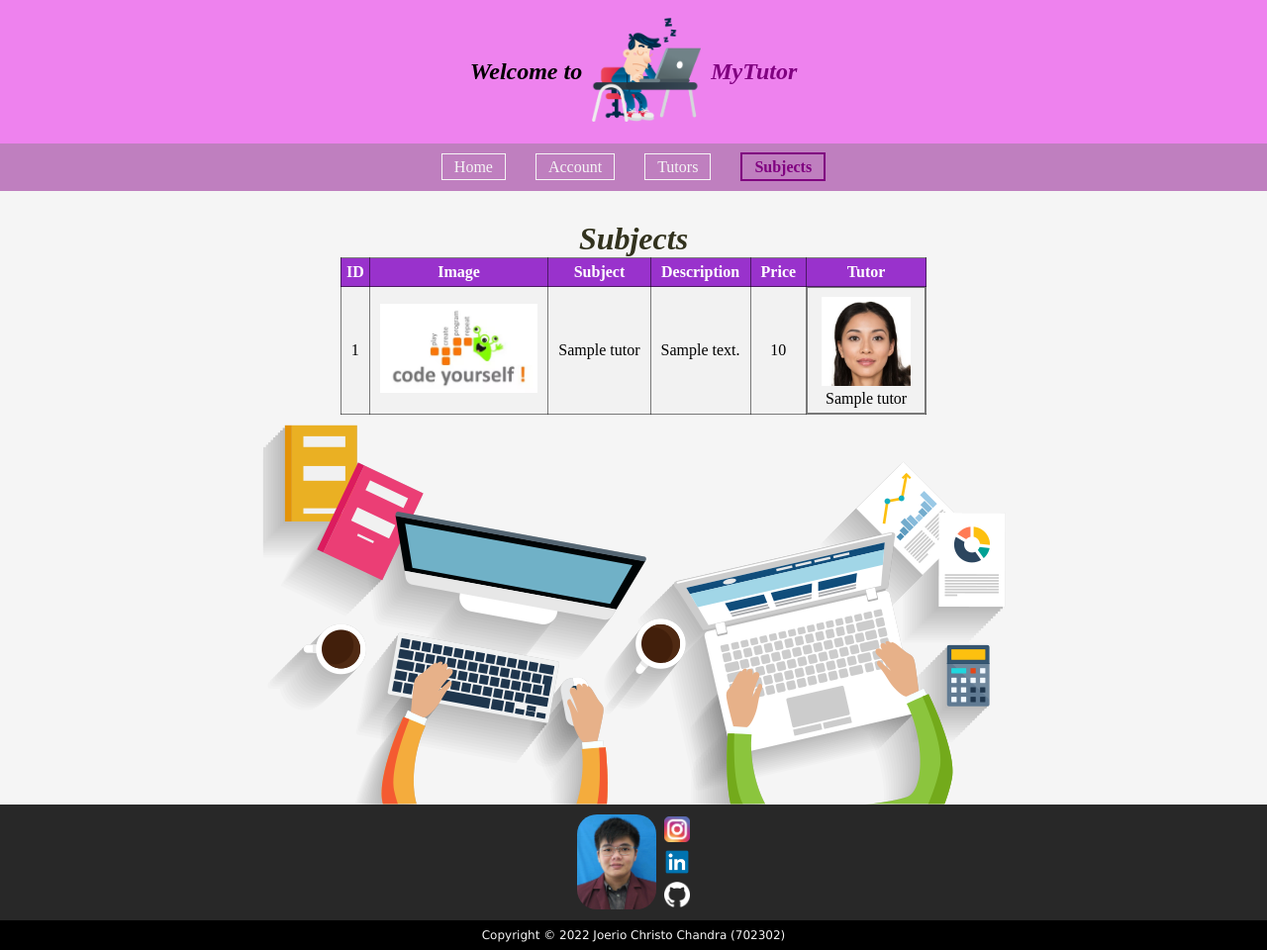
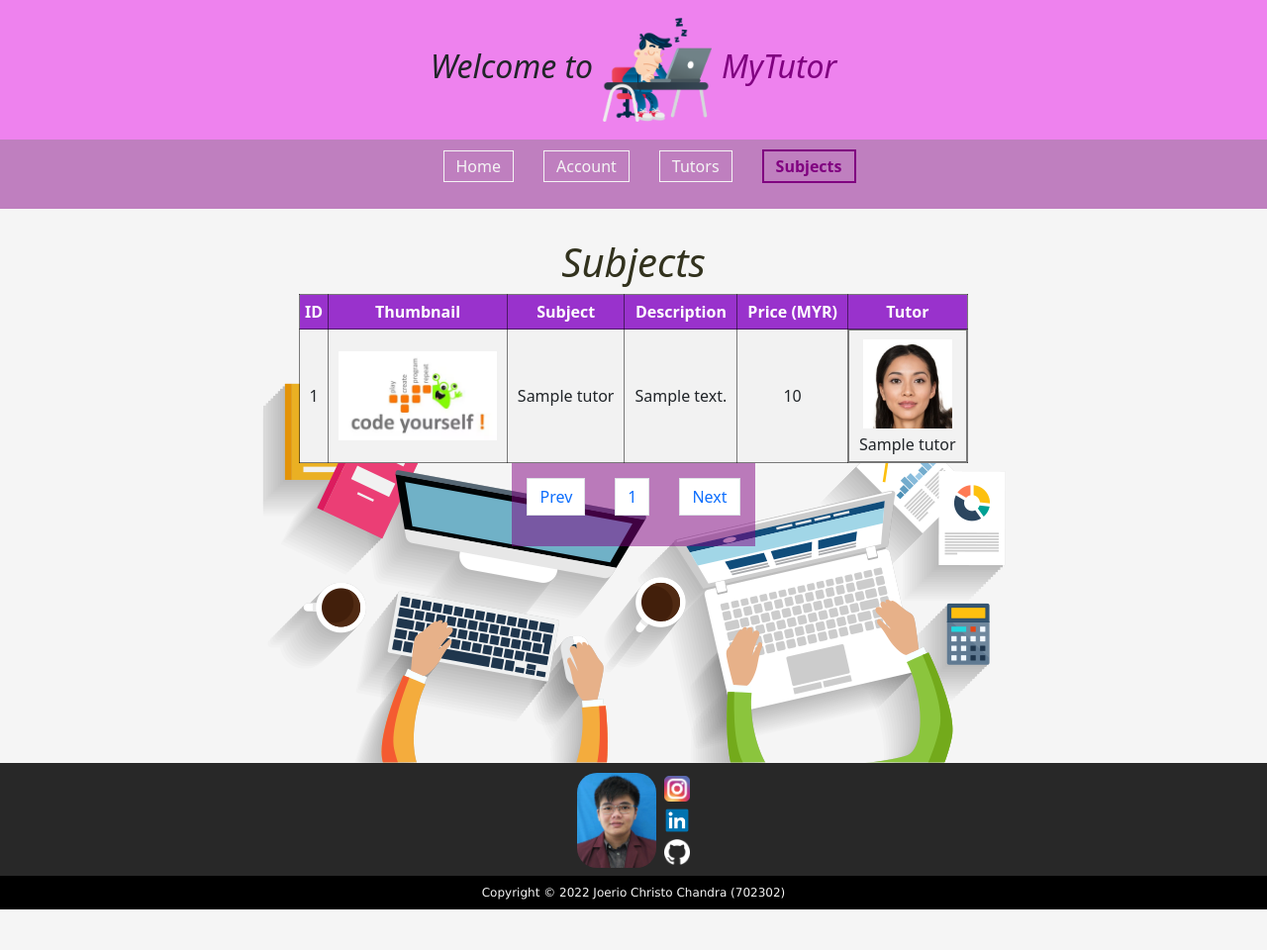
Before and after one commit to keyinvoker/MyTutorWeb, a PHP site: page /subjects.php in a window 1280 px wide. Shown: the whole page at 99% size. After the commit the page ends 919 px from the top, so only its background shows below. Run offline with PHP 8.4, Linux system fonts and the light colour scheme; tables that the repository leaves empty or names only in its code hold one stand-in row (values such as "Sample post").

Commit message:
added pagination

```diff
--- a/web/subjects.php
+++ b/web/subjects.php
@@ -1,3 +1,7 @@
+<?php
+session_start();
+?>
+
 <!DOCTYPE html>
 <html lang="en">
 
@@ -5,6 +9,7 @@
     <meta charset="UTF-8">
     <meta http-equiv="X-UA-Compatible" content="IE=edge">
     <meta name="viewport" content="width=device-width, initial-scale=1.0">
+    <link rel="stylesheet" href="https://cdn.jsdelivr.net/npm/bootstrap@5.2.0-beta1/dist/css/bootstrap.min.css">
     <link rel="stylesheet" href="../css/template.css">
     <link rel="stylesheet" href="../css/database.css">
     <link rel="icon" href="../assets/images/sleepy-office-worker.png">
@@ -48,7 +53,7 @@
                     ID
                 </th>
                 <th>
-                    Image
+                    Thumbnail
                 </th>
                 <th>
                     Subject
@@ -57,7 +62,7 @@
                     Description
                 </th>
                 <th>
-                    Price
+                    Price (MYR)
                 </th>
                 <th>
                     Tutor
@@ -65,15 +70,20 @@
             </tr>
 
             <?php
-            include_once('../php/dbconnect.php');
-            $query = "SELECT *
-                      FROM tbl_subjects ts
-                      JOIN tbl_tutors tt
-                      ON tt.tutor_id = ts.tutor_id
-                      ";
-            $queryResult = $conn->query($query);
+            include('../php/dbconnect.php');
 
-            while ($rows = mysqli_fetch_assoc($queryResult)) {
+            $limit = 10;
+            $page = (isset($_GET['page']) && is_numeric($_GET['page'])) ? $_GET['page'] : 1;
+            $pageStart = ($page - 1) * $limit;
+            $query = "SELECT * FROM tbl_subjects ts JOIN tbl_tutors tt ON tt.tutor_id = ts.tutor_id LIMIT $pageStart, $limit";
+            $result = $conn->query($query);
+            $sql = $conn->query("SELECT count(subject_id) AS id FROM tbl_subjects")->fetch_assoc();
+            $allRecords = $sql['id'];
+            $totalPages = ceil($allRecords / $limit);
+            $prev = $page - 1;
+            $next = $page + 1;
+
+            while ($rows = mysqli_fetch_assoc($result)) {
                 echo '
                 <tr>
                     <td>'
@@ -100,6 +110,43 @@
             }
             ?>
         </table>
+
+        <!-- <nav aria-label="...">
+            <ul class="pagination">
+                <li class="page-item disabled">
+                    <a class="page-link">Previous</a>
+                </li>
+                <li class="page-item"><a class="page-link" href="?page=1">1</a></li>
+                <li class="page-item" aria-current="page">
+                    <a class="page-link" href="?page=2">2</a>
+                </li>
+                <li class="page-item">
+                    <a class="page-link" href="#">Next</a>
+                </li>
+            </ul>
+        </nav> -->
+
+        <nav>
+            <ul class="pagination">
+                <li><a class="page-link" href="<?php if ($page <= 1) {
+                                                    echo '#';
+                                                } else {
+                                                    echo " ?page=" . $prev;
+                                                } ?>">Prev</a>
+                </li>
+                <?php for ($a = 1; $a <= $totalPages; $a++) : ?>
+                    <li><a class="page-link" href="subjects.php?page=<?= $a; ?>"><?= $a; ?></a>
+                    </li>
+                <?php endfor; ?>
+                <li><a class="page-link" href="<?php if ($page >= $totalPages) {
+                                                    echo '#';
+                                                } else {
+                                                    echo " ?page=" . $next;
+                                                } ?>">Next</a>
+                </li>
+            </ul>
+        </nav>
+
     </main>
 
 
```
Also changed, not shown: web/account.php (+4 -4 lines), web/tutors.php (+55 -5 lines).
